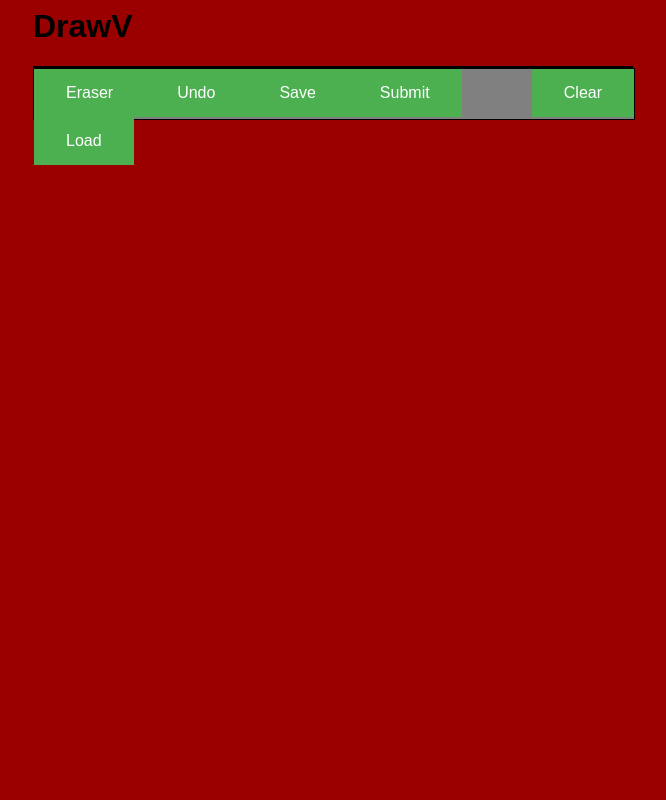
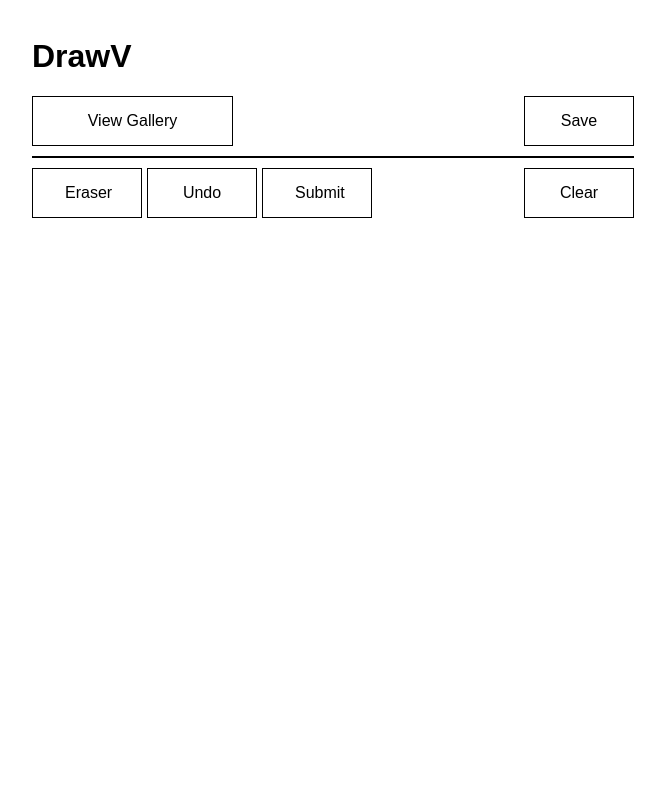
Before and after one commit to Rawrunes/DrawV, a Node server app: page /drawv/ in a window 1280 px wide. Shown: the whole page, without its empty margins (307-973 px from the left). Run offline with Node 20, Linux system fonts and the light colour scheme; some libraries are stand-ins or nearby versions.

Commit message:
CSS, Buttons and more

```diff
--- a/public/javascripts/drawv.js
+++ b/public/javascripts/drawv.js
@@ -308,13 +308,22 @@ function playJsonString(jsonString){
 
 function saveSketchToDatabase()
 {
+	if(graphics.geometry.graphicsData.length){
 		const http = new XMLHttpRequest();
 		const url = SERVER + "/db/saveSketch";
 		let responseId = "";
 
+		http.onreadystatechange = function()
+		{
+			if (http.readyState === 4)
+			{
+				navigateToGallery();
+			}
+		}
 		http.open("POST", url);
 		http.setRequestHeader("Content-Type", "application/json;charset=UTF-8");
 		http.send(generateJSONString(responseId));
+	}
 }
 
 function loadSketchFromDatabase()
@@ -335,3 +344,8 @@ function loadSketchFromDatabase()
 	http.setRequestHeader("Content-Type", "application/json;charset=UTF-8");
 	http.send();
 }
+
+function navigateToGallery()
+{
+	window.location.href = SERVER + "/gallery";
+}
--- a/public/stylesheets/drawv.css
+++ b/public/stylesheets/drawv.css
@@ -1,17 +1,10 @@
 body {
-	background-color: rgb(155, 0, 0);
-}
-
-#canvasDraw {
-	width: 600px;
-	height: 500px;
-	background-color: white;
-	border-style: solid;
-	border-width: 1px;
-	border-color: black;
+	background-color: rgb(255, 255, 255);
+	padding-top: 30px;
 }
 
 #areaCanvasContainer {
+	margin-top: 10px;
 	border-style: solid;
 	border-width: 1px;
 	border-color: black;
@@ -21,16 +14,17 @@ body {
 #areaMain {
 	margin-left: auto;
 	margin-right: auto;
-	width: 600px;
+	width: 602px;
 }
 
 #areaControls {
 	width: 100%;
 	height: 50px;
-	border-style: solid;
+	margin-top: 10px;
+	/*border-style: solid;
 	border-width: 1px;
-	border-color: black;
-	background-color: grey;
+	border-color: black;*/
+	background-color: rgb(255, 255, 255);
 
 }
 
@@ -38,24 +32,35 @@ h1 {
 	font-family: Arial, Helvetica, sans-serif;
 }
 
+#btnToGallery {
+	width: 201px;
+}
+
 button {
-	background-color: #4CAF50;
-	border: none;
-	color: white;
+	background-color: #ffffff;
+	border: 1px black solid;
+	color: rgb(0, 0, 0);
 	padding: 15px 32px;
 	text-align: center;
 	text-decoration: none;
 	display: inline-block;
 	font-size: 16px;
+	width: 110px;
+	margin-right: 5px;
 }
+
+button:last-child{
+	margin: 0px;
+}
+
 button:hover {
-	background-color: #61c264;
+	background-color: #ddecff;
 }
 
 button:active {
-	background-color: #91dd93;
+	background-color: #ffffff;
 }
 
-#btnClear {
+#btnClear, #btnSave{
 	float: right;
 }
--- a/routes/db.js
+++ b/routes/db.js
@@ -32,6 +32,7 @@ router.post('/saveSketch', async function(req, res, next)
                 drawstring : JSON.stringify(req.body.drawstring)
             });
             assert.equal(1, r.insertedCount);
+            res.send("");
         }
     })
 });
--- a/views/drawv.jade
+++ b/views/drawv.jade
@@ -7,12 +7,12 @@ html
   body
     #areaMain
       h1 DrawV
+      #areaHeader
+        button#btnToGallery(onclick='navigateToGallery()') View Gallery
+        button#btnSave(onclick='downloadImageAsPng()') Save
       #areaCanvasContainer
-        // <canvas id="canvasDraw" width="600" height="500" />
       #areaControls
         button#btnEraser(onclick='toggleEraser()') Eraser
         button#btnUndo(onclick='undo()') Undo
+        button#btnSubmit(onclick='saveSketchToDatabase()') Submit
         button#btnClear(onclick='clearCanvas()') Clear
-        button#btnSave(onclick='downloadImageAsPng()') Save
-        button#btnSubmit(onclick='saveSketchToDatabase()') Submit
-        button#btnLoad(onclick='loadSketchFromDatabase()') Load
--- a/views/gallery.jade
+++ b/views/gallery.jade
@@ -5,8 +5,9 @@ block scripts
   script(src='/drawv/javascripts/gallery.js')
 
 block content
-  h1= title
-  button#btnOverlay(onclick='toggleOverlay(event)') Overlay
+  #header
+    h1= title
+    button#btnToCanvas(onclick='navigateToCanvas()') Draw something!
   #overlay(onclick='toggleOverlay(event)')
     #areaInnerOverlay
       #areaReplayCanvas
```
Also changed, not shown: public/javascripts/gallery.js (+7 -1 lines), public/stylesheets/style.css (+25 -1 lines). Lines whose indentation alone changed are shown as unchanged.
